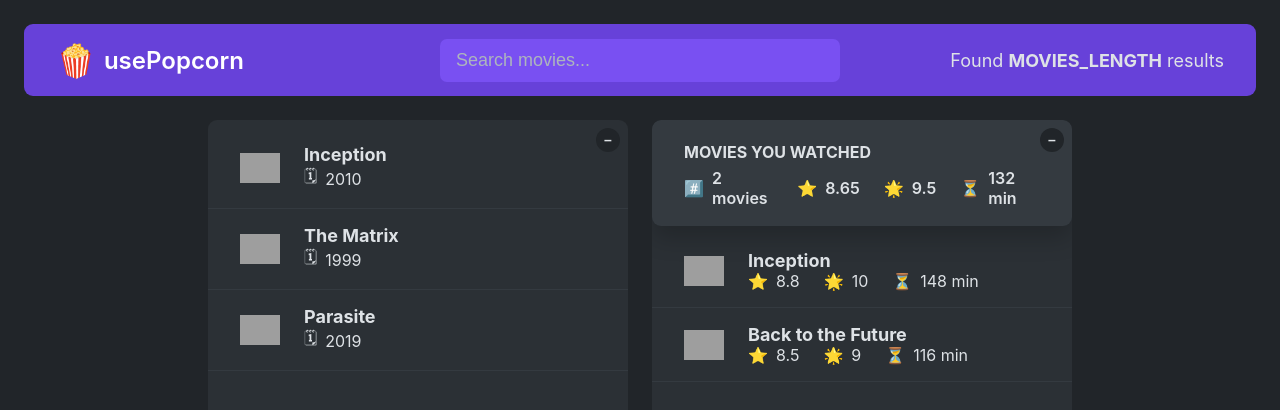
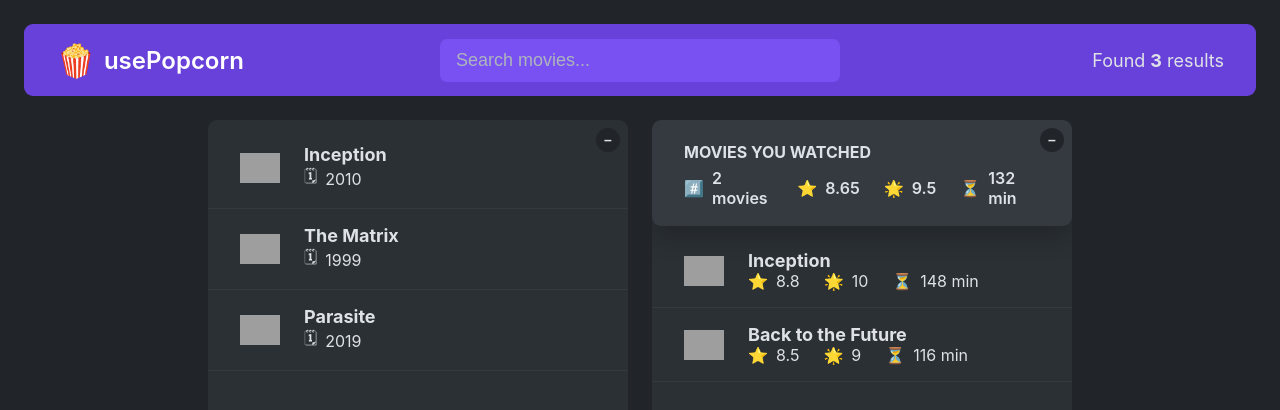
Before and after one commit to MagnoDutra/react-usepopcorn, a React (Create React App) app: page / in a window 1280 px wide. Shown: the top 410 px of the page. Built offline with nearby package versions, Linux system fonts and the light colour scheme; grey boxes are pictures that could not be loaded.

Commit message:
110 - prop drilling

```diff
--- a/src/App.js
+++ b/src/App.js
@@ -51,28 +51,30 @@ const average = (arr) =>
   arr.reduce((acc, cur, i, arr) => acc + cur / arr.length, 0);
 
 export default function App() {
+  const [movies, setMovies] = useState(tempMovieData);
+
   return (
     <>
-      <NavBar />
-      <Main />
+      <NavBar movies={movies} />
+      <Main movies={movies} />
     </>
   );
 }
 
-function NavBar() {
+function NavBar({ movies }) {
   return (
     <nav className="nav-bar">
       <Logo />
       <Search />
-      <NumResults />
+      <NumResults movies={movies} />
     </nav>
   );
 }
 
-function NumResults() {
+function NumResults({ movies }) {
   return (
     <p className="num-results">
-      Found <strong>MOVIES_LENGTH</strong> results
+      Found <strong>{movies.length}</strong> results
     </p>
   );
 }
@@ -100,16 +102,16 @@ function Search() {
   );
 }
 
-function Main() {
+function Main({ movies }) {
   return (
     <main className="main">
-      <ListBox />
+      <ListBox movies={movies} />
       <WatchedBox />
     </main>
   );
 }
 
-function ListBox() {
+function ListBox({ movies }) {
   const [isOpen1, setIsOpen1] = useState(true);
 
   return (
@@ -120,14 +122,12 @@ function ListBox() {
       >
         {isOpen1 ? "–" : "+"}
       </button>
-      {isOpen1 && <MovieList />}
+      {isOpen1 && <MovieList movies={movies} />}
     </div>
   );
 }
 
-function MovieList() {
-  const [movies, setMovies] = useState(tempMovieData);
-
+function MovieList({ movies }) {
   return (
     <ul className="list">
       {movies?.map((movie) => (
```
